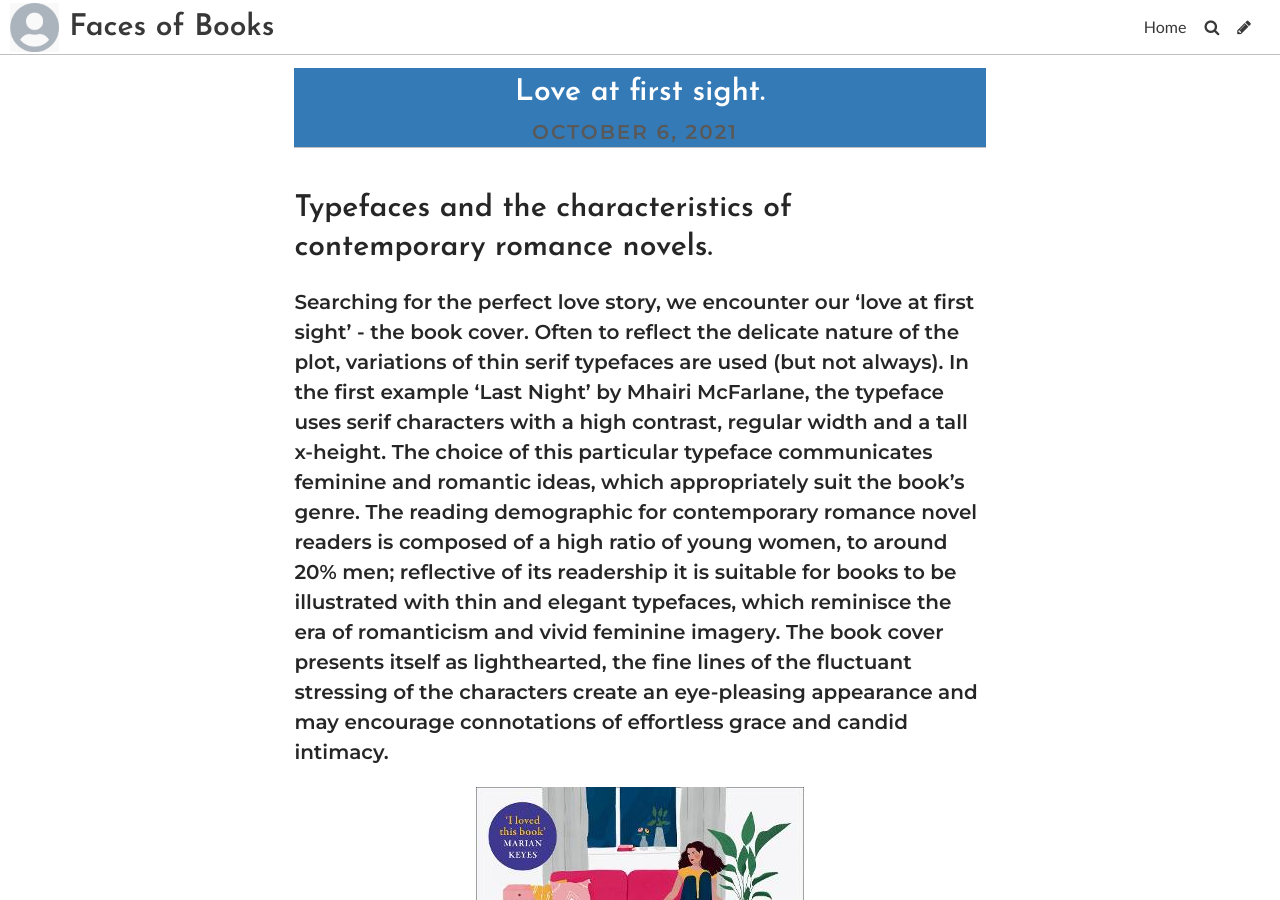
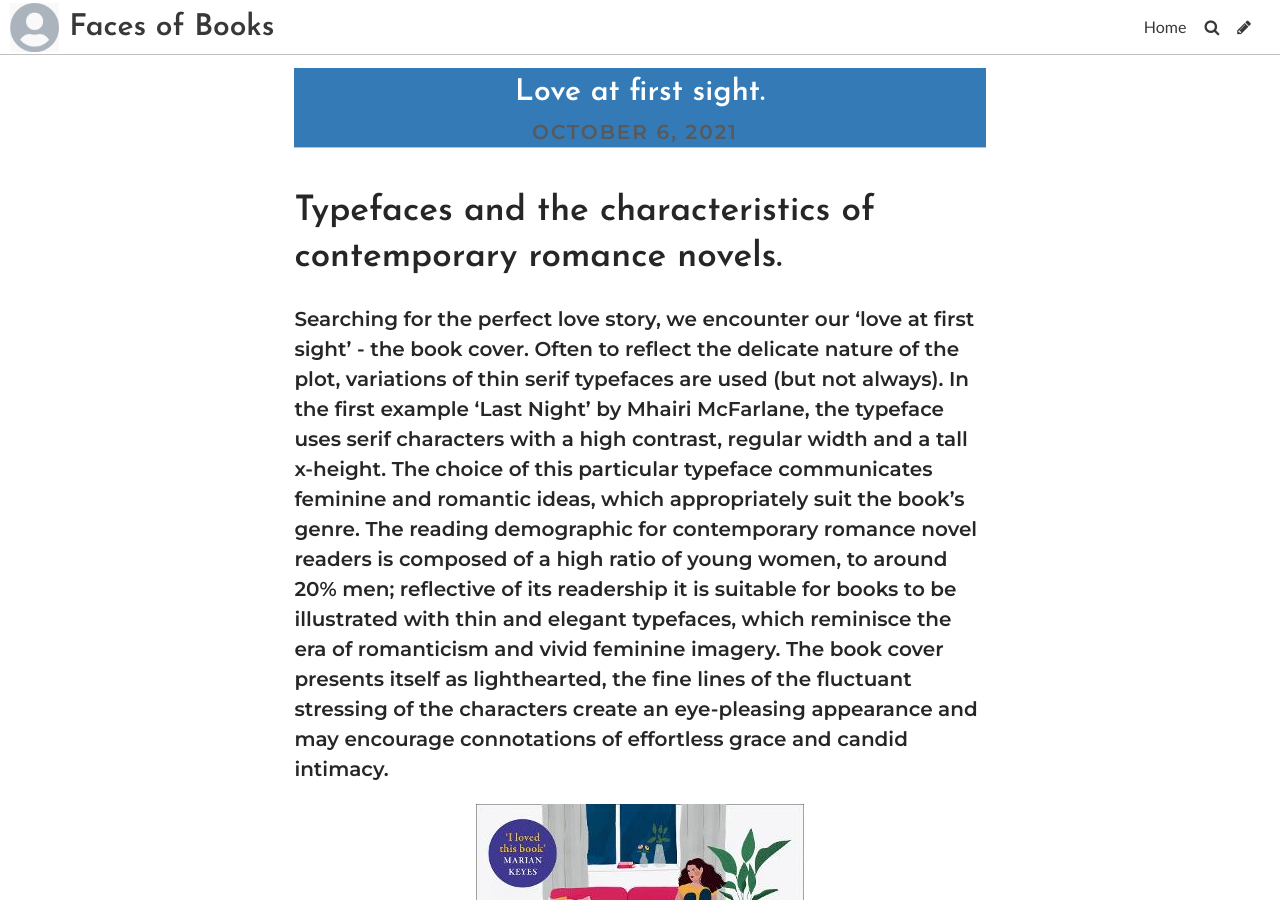
Before and after one commit to max19057767/typotemplate, a Jekyll site: the page built from _posts/2021-10-06-love-at-first-sight.md, in a window 1280 px wide and 900 px high. Built offline with Jekyll 4.4.1, drawn with Linux system fonts in a browser that asks for light colours; some web fonts are replaced.

```diff
--- a/_posts/2021-10-06-love-at-first-sight.md
+++ b/_posts/2021-10-06-love-at-first-sight.md
@@ -9,32 +9,18 @@ tags:
   - Literature
   - Fonts
 ---
-### **Typefaces and the characteristics of contemporary romance novels.**
-
-
+## **Typefaces and the characteristics of contemporary romance novels.**
 
 Searching for the perfect love story, we encounter our ‘love at first sight’ - the book cover. Often to reflect the delicate nature of the plot, variations of thin serif typefaces are used (but not always). In the first example ‘Last Night’ by Mhairi McFarlane, the typeface uses serif characters with a high contrast, regular width and a tall x-height. The choice of this particular typeface communicates feminine and romantic ideas, which appropriately suit the book’s genre. The reading demographic for contemporary romance novel readers is composed of a high ratio of young women, to around 20% men; reflective of its readership it is suitable for books to be illustrated with thin and elegant typefaces, which reminisce the era of romanticism and vivid feminine imagery. The book cover presents itself as lighthearted, the fine lines of the fluctuant stressing of the characters create an eye-pleasing appearance and may encourage connotations of effortless grace and candid intimacy.
 
-
-
 !['Last Night' Mhairi McFarlane](../uploads/last-night-mhairi-mcfarlane-cover.jpg "'Last Night' Mhairi McFarlane")
-
-
 
 Moreover, we can see a trend in the usage of serif typefaces for romance books as the second example shares some of the same characteristics. ‘Out of Love’ by Hazel Hayes uses a rather bulky serif typeface, compared to the dainty and tall characters used for the cover of ‘Last Night’. The typeface has a high contrast and weight, the first example is styled with rounded serifs whereas the second has the appearance of straight and sharp serifs. The edged serifs juxtaposes the previous example, although the title communicates the theme of love, the appearance of the text can be viewed as intense and heavy. The density of the characters might be symbolic of the book’s writing style, suggesting the flow of the story. The author can communicate ideas and use typography as an extension of storytelling, engraving the plot into the typeface used on the book’s cover.
 
-
-
 !['Out of Love' Hazel Hayes](../uploads/out-of-love-hazel-hayes-cover.jpg "'Out of Love' Hazel Hayes")
-
-
 
 Xiaolu Guo’s ‘A Lover’s Discourse’ has a polarising appearance compared to the other romance novels, the cover acquires the fundamental characteristics of romanticism, similar to ‘Last Night’ and ‘Out of Love’. The cover elevates and highlights nature’s beauty, some of the characters are partially hidden behind flower leaves but remain legible. Moreover, the typeface appears to be monospaced, creating a refined visual which empathises the contemporary appearance of various elements displayed on the book cover. One may view Guo’s book as modern and sophisticated, accompanied with the additional implication that the third example may resemble an academic text or be presented alongside self-help books; due to the solid sans serif typeface which deprives the cover of the graceful and fluid visuals that put forward the impression of femininity and fragile intimacy, an element visible in the other romance novels previously mentioned.
 
-
-
 ![‘A Lover’s Discourse’ Xiaolu Guo](../uploads/a-lover-s-discourse-xiaolu-guo-cover.jpg "‘A Lover’s Discourse’ Xiaolu Guo")
 
-
-
 The complex versatility of typefaces, visible on contemporary romance novels illustrates how a range of styles and characteristics can be recognisable, as well as suggestive of a conjugative theme. A collection of similarities and differences, the characteristics of typefaces used on the book covers composed of countless aspects, like the ones deconstructed in this article, transform the reader’s perception of the story and they may also influence the entire reading experience. Like the many elements which vividly decorate the front cover of books or the ‘face’ of the story, the stylistic typeface centers our attention and communicates the tone and notions of the plot performing as an extension of the story.
```
Also changed, not shown: other parts of _posts/2021-10-06-love-at-first-sight.md (+1 -1 lines).
